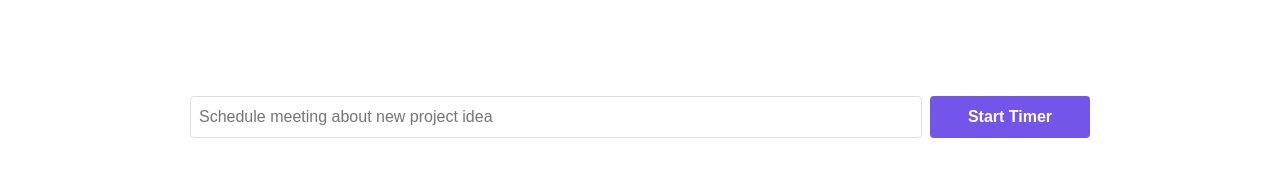
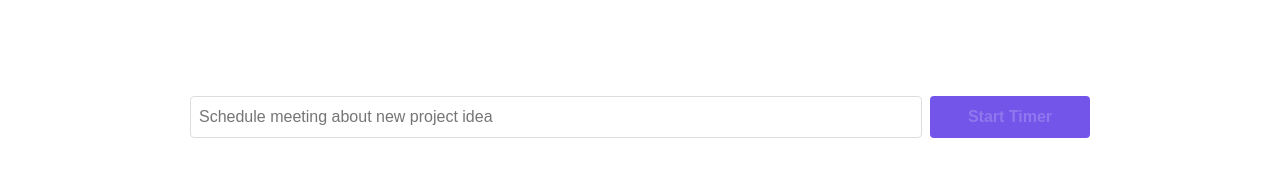
Before and after one commit to philippta/timmi, a React (Create React App) app: page / in a window 1280 px wide. Shown: the top 188 px of the page. Built offline with nearby package versions, Linux system fonts and the light colour scheme.

Commit message:
Add wiggle effect to when trying to add empty task

```diff
--- a/src/App.css
+++ b/src/App.css
@@ -7,6 +7,20 @@ body {
   margin: 0;
   font-family: sans-serif;
   font-size: 1rem;
+}
+
+@keyframes wiggle {
+  0% {
+    transform: translateX(0);
+  }
+  20%,
+  60% {
+    transform: translateX(3px);
+  }
+  40%,
+  80% {
+    transform: translateX(-3px);
+  }
 }
 
 .flex-fill {
@@ -152,10 +166,18 @@ body {
   outline: 0;
   cursor: pointer;
   transition: color, background-color;
-  transition-duration: 200ms;
+  transition-duration: 150ms;
   width: 10em;
   background-color: #7355ea;
-  color: white;
+  color: rgba(255, 255, 255, 0.2);
+}
+
+.task-create-submit.error {
+  animation: wiggle 500ms linear;
+}
+
+.task-create-submit.active {
+  color: rgba(255, 255, 255, 1);
 }
 
 .task-create-submit:hover,
--- a/src/components/TaskCreate.js
+++ b/src/components/TaskCreate.js
@@ -18,13 +18,21 @@ const randomPlaceholder =
 export default function TaskCreate({ onSubmit }) {
   const [title, setTitle] = useState('');
   const [buttonText, setButtonText] = useState('Start Timer');
+  const [buttonActive, setButtonActive] = useState(false);
+  const [buttonClass, setButtonClass] = useState('');
   const submit = () => {
-    if (title === '') return;
+    if (title === '') {
+      setButtonClass('error');
+      setTimeout(() => setButtonClass(''), 500);
+      return;
+    }
     onSubmit(title);
     setTitle('');
-    setButtonText('Timer started...');
+    setButtonText('Timer started!');
+    setButtonActive(true);
     setTimeout(() => {
       setButtonText('Start timer');
+      setButtonActive(false);
     }, 2000);
   };
   const handleKeyDown = e => e.which === 13 && submit();
@@ -39,7 +47,13 @@ export default function TaskCreate({ onSubmit }) {
         onKeyDown={handleKeyDown}
         placeholder={randomPlaceholder}
       />
-      <button type="button" className="task-create-submit" onClick={submit}>
+      <button
+        type="button"
+        className={`task-create-submit ${
+          title !== '' || buttonActive ? 'active' : ''
+        } ${buttonClass}`}
+        onClick={submit}
+      >
         {buttonText}
       </button>
     </div>
```
